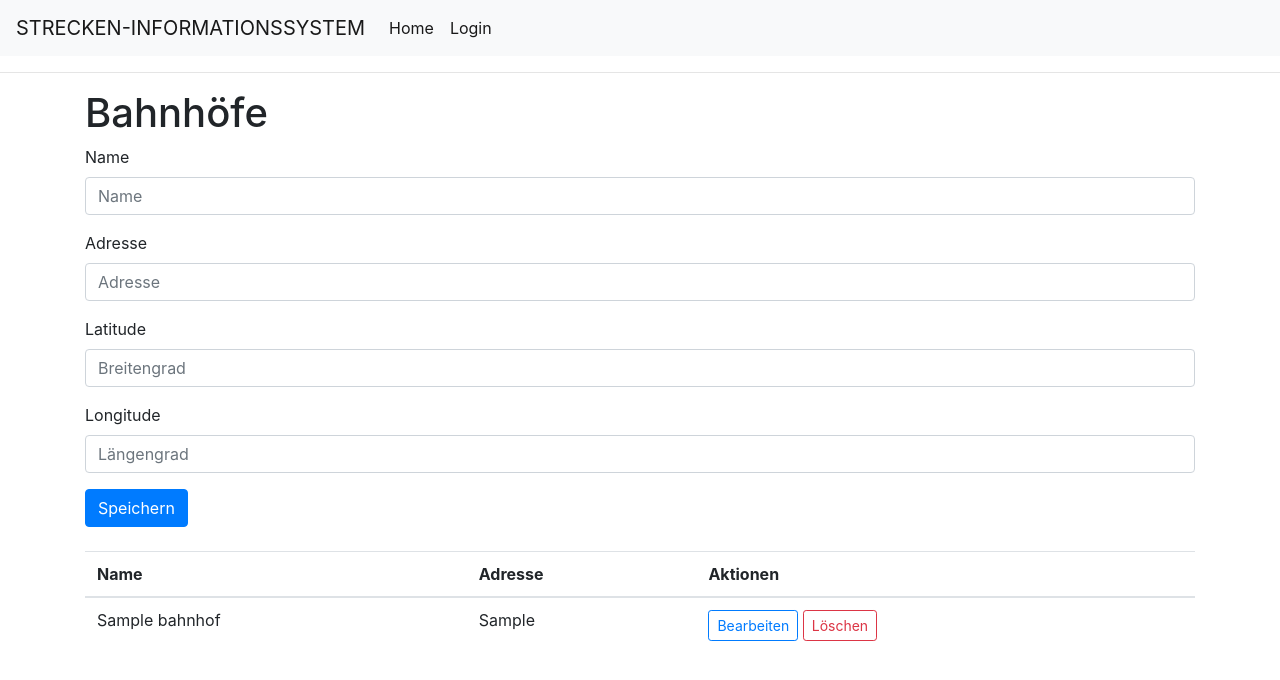
After one commit to felixKroni/dke_praktikum_SS2024, a Flask app: page /bahnhof in a window 1280 px wide. The commit adds this page. Shown: the top 680 px of the page. Run offline with Flask 3, Linux system fonts and the light colour scheme; tables that the repository leaves empty hold one stand-in row (values such as "Sample post"); some libraries are stand-ins or nearby versions.

Commit message:
Bahnhof-Mgm

```diff
--- a/Strecken_IS/app/forms.py
+++ b/Strecken_IS/app/forms.py
@@ -2,7 +2,7 @@ from flask_wtf import FlaskForm
 from wtforms import StringField, PasswordField, BooleanField, SubmitField
 from wtforms.validators import DataRequired
 from flask_wtf import FlaskForm
-from wtforms import StringField, PasswordField, BooleanField, SubmitField
+from wtforms import StringField, PasswordField, BooleanField, SubmitField, SelectField, FloatField
 from wtforms.validators import ValidationError, DataRequired, Email, EqualTo
 import sqlalchemy as sa
 from app import db
@@ -20,6 +20,7 @@ class RegistrationForm(FlaskForm):
     password = PasswordField('Password', validators=[DataRequired()])
     password2 = PasswordField(
         'Repeat Password', validators=[DataRequired(), EqualTo('password')])
+    role = SelectField('Role', choices=[('admin', 'Admin'), ('user', 'User')], validators=[DataRequired()])
     submit = SubmitField('Register')
 
     def validate_username(self, username):
@@ -33,3 +34,10 @@ class RegistrationForm(FlaskForm):
             User.email == email.data))
         if user is not None:
             raise ValidationError('Please use a different email address.')
+
+class BahnhofForm(FlaskForm):
+    name = StringField('Name', validators=[DataRequired()])
+    adresse = StringField('Adresse', validators=[DataRequired()])
+    latitude = FloatField('Latitude', validators=[DataRequired()])
+    longitude = FloatField('Longitude', validators=[DataRequired()])
+    submit = SubmitField('Submit')
--- a/Strecken_IS/app/routes.py
+++ b/Strecken_IS/app/routes.py
@@ -11,7 +11,8 @@ from flask import request
 from urllib.parse import urlsplit
 from app import db
 from app.forms import RegistrationForm
-
+from app.forms import BahnhofForm
+from app.models import Bahnhof
 
 @app.route('/')
 @app.route('/index')
@@ -54,14 +55,50 @@ def logout():
 
 @app.route('/register', methods=['GET', 'POST'])
 def register():
-    if current_user.is_authenticated:
-        return redirect(url_for('index'))
     form = RegistrationForm()
     if form.validate_on_submit():
         user = User(username=form.username.data, email=form.email.data)
         user.set_password(form.password.data)
+        user.set_role(form.role.data)
         db.session.add(user)
         db.session.commit()
         flash('Congratulations, you are now a registered user!')
         return redirect(url_for('login'))
     return render_template('register.html', title='Register', form=form)
+
+@app.route('/bahnhof', methods=['GET', 'POST'])
+def bahnhof():
+    form = BahnhofForm()
+    if form.validate_on_submit():
+        bahnhof = Bahnhof(name=form.name.data, adresse=form.adresse.data, latitude=form.latitude.data, longitude=form.longitude.data)
+        db.session.add(bahnhof)
+        db.session.commit()
+        flash('Der Bahnhof wurde erfolgreich hinzugefügt!')
+        return redirect(url_for('bahnhof'))
+    bahnhof = Bahnhof.query.all()
+    return render_template('bahnhof.html', title='Bahnhof', bahnhof=bahnhof, form=form)
+
+@app.route('/bahnhof/edit/<name>', methods=['GET', 'POST'])
+def edit_bahnhof(name):
+    bahnhof = Bahnhof.query.get(name)
+    if bahnhof is None:
+        flash('Bahnhof {} existiert nicht.'.format(name))
+        return redirect(url_for('bahnhof'))
+    form = BahnhofForm(obj=bahnhof)
+    if form.validate_on_submit():
+        form.populate_obj(bahnhof)
+        db.session.commit()
+        flash('Die Änderungen wurden gespeichert.')
+        return redirect(url_for('bahnhof'))
+    return render_template('edit_bahnhof.html', form=form)
+
+@app.route('/bahnhof/delete/<name>', methods=['POST'])
+def delete_bahnhof(name):
+    bahnhof = Bahnhof.query.get(name)
+    if bahnhof is None:
+        flash('Bahnhof {} existiert nicht.'.format(name))
+        return redirect(url_for('bahnhof'))
+    db.session.delete(bahnhof)
+    db.session.commit()
+    flash('Der Bahnhof wurde gelöscht.')
+    return redirect(url_for('bahnhof'))
--- /dev/null
+++ b/Strecken_IS/app/templates/bahnhof.html
@@ -0,0 +1,50 @@
+{% extends "base.html" %}
+
+{% block content %}
+    <div class="container">
+        <h1>Bahnhöfe</h1>
+        <form action="" method="post">
+            {{ form.hidden_tag() }}
+            <div class="form-group">
+                {{ form.name.label(class="form-label") }}
+                {{ form.name(class="form-control", placeholder="Name") }}
+            </div>
+            <div class="form-group">
+                {{ form.adresse.label(class="form-label") }}
+                {{ form.adresse(class="form-control", placeholder="Adresse") }}
+            </div>
+            <div class="form-group">
+                {{ form.latitude.label(class="form-label") }}
+                {{ form.latitude(class="form-control", placeholder="Breitengrad") }}
+            </div>
+            <div class="form-group">
+                {{ form.longitude.label(class="form-label") }}
+                {{ form.longitude(class="form-control", placeholder="Längengrad") }}
+            </div>
+            <button type="submit" class="btn btn-primary">Speichern</button>
+        </form>
+        <table class="table mt-4">
+            <thead>
+                <tr>
+                    <th scope="col">Name</th>
+                    <th scope="col">Adresse</th>
+                    <th scope="col">Aktionen</th>
+                </tr>
+            </thead>
+            <tbody>
+                {% for bahnhof in bahnhof %}
+                <tr>
+                    <td>{{ bahnhof.name }}</td>
+                    <td>{{ bahnhof.adresse }}</td>
+                    <td>
+                        <a href="{{ url_for('edit_bahnhof', name=bahnhof.name) }}" class="btn btn-sm btn-outline-primary">Bearbeiten</a>
+                        <form action="{{ url_for('delete_bahnhof', name=bahnhof.name) }}" method="post" style="display: inline;">
+                            <button type="submit" class="btn btn-sm btn-outline-danger">Löschen</button>
+                        </form>
+                    </td>
+                </tr>
+                {% endfor %}
+            </tbody>
+        </table>
+    </div>
+{% endblock %}
--- a/Strecken_IS/app/templates/base.html
+++ b/Strecken_IS/app/templates/base.html
@@ -28,6 +28,16 @@
                 <a class="nav-link" href="{{ url_for('logout') }}">Logout</a>
             </li>
             {% endif %}
+        {% if current_user.is_authenticated and current_user.role == 'admin' %}
+            <li class="nav-item active">
+                <a class="nav-link" href="{{ url_for('register') }}">Register new user</a>
+            </li>
+        {% endif %}
+         {% if current_user.is_authenticated%}
+        <li class="nav-item active">
+                <a class="nav-link" href="{{ url_for('bahnhof') }}">Bahnof-Management</a>
+            </li>
+        {% endif %}
         </ul>
     </div>
 </nav>
--- a/Strecken_IS/app/templates/login.html
+++ b/Strecken_IS/app/templates/login.html
@@ -27,7 +27,6 @@
                     </div>
                     <button type="submit" class="btn btn-primary">Sign In</button>
                 </form>
-                <p class="mt-3">New User? <a href="{{ url_for('register') }}">Click to Register!</a></p>
             </div>
         </div>
     </div>
--- a/Strecken_IS/strecken_is.py
+++ b/Strecken_IS/strecken_is.py
@@ -1,8 +1,9 @@
 import sqlalchemy as sa
 import sqlalchemy.orm as so
 from app import app, db
-from app.models import User, Post
+from app.models import User
+from app.models import Bahnhof
 
 @app.shell_context_processor
 def make_shell_context():
-    return {'sa': sa, 'so': so, 'db': db, 'User': User, 'Post': Post}
+    return {'sa': sa, 'so': so, 'db': db, 'User': User, Bahnhof: Bahnhof}
```
Also changed, not shown: Strecken_IS/app/models.py (+21 -28 lines), Strecken_IS/app/templates/register.html (+12 -0 lines), Strecken_IS/migrations/versions/23b9138a8a63_users_table.py (renamed from Strecken_IS/migrations/versions/027b34613ebf_.py, +13 -6 lines), Strecken_IS/migrations/versions/59a4511b244c_added_coordinates_to_bahnhof_model.py (added, +34 -0 lines), Strecken_IS/migrations/versions/89f41c29176a_users_table.py (deleted, +0 -43 lines), Strecken_IS/app.db.
